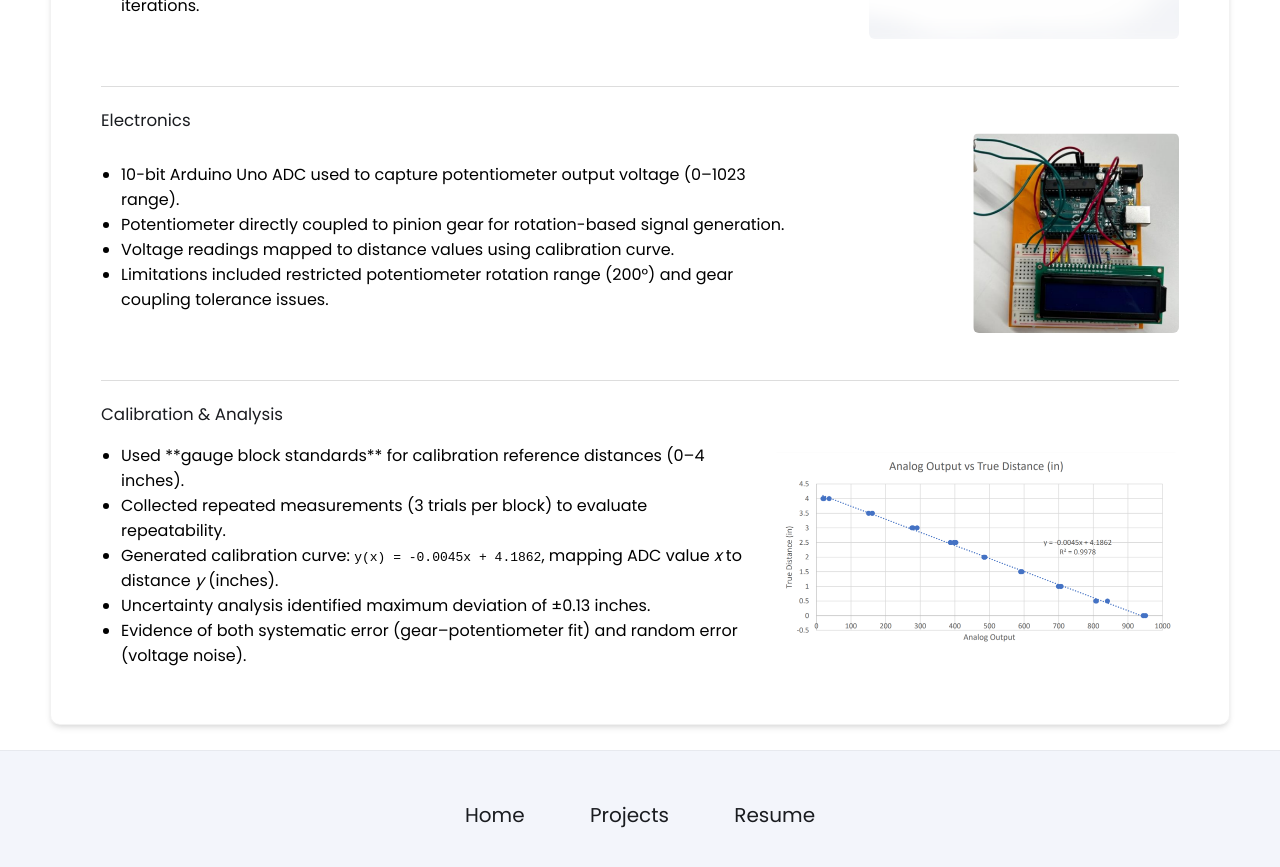
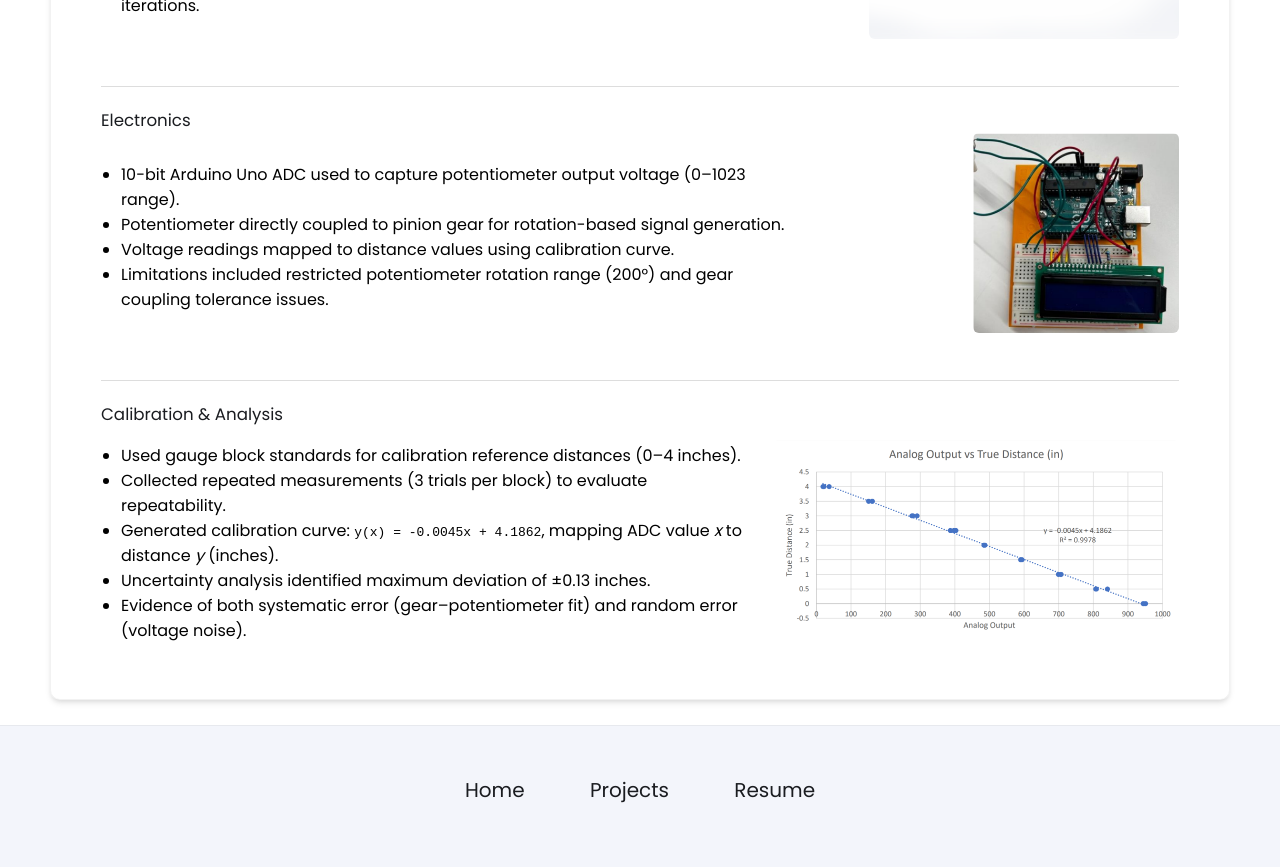
Before and after one commit to michaelmcphee/michaelmcphee.github.io, a Jekyll site: the page built from _projects/ruler_project/index.md, in a window 1280 px wide and 900 px high, scrolled down 1764 px. Shown: the top 867 px of the window. Built offline with Jekyll 4.4.1, drawn with Linux system fonts in a browser that asks for light colours.

```diff
--- a/_projects/ruler_project/index.md
+++ b/_projects/ruler_project/index.md
@@ -70,7 +70,7 @@ main-image: /ruler.png
 <div class="section-flex">
   <div class="text">
     <ul>
-      <li>Used **gauge block standards** for calibration reference distances (0–4 inches).</li>
+      <li>Used gauge block standards for calibration reference distances (0–4 inches).</li>
       <li>Collected repeated measurements (3 trials per block) to evaluate repeatability.</li>
       <li>Generated calibration curve: <code>y(x) = -0.0045x + 4.1862</code>, mapping ADC value <em>x</em> to distance <em>y</em> (inches).</li>
       <li>Uncertainty analysis identified maximum deviation of ±0.13 inches.</li>
```
